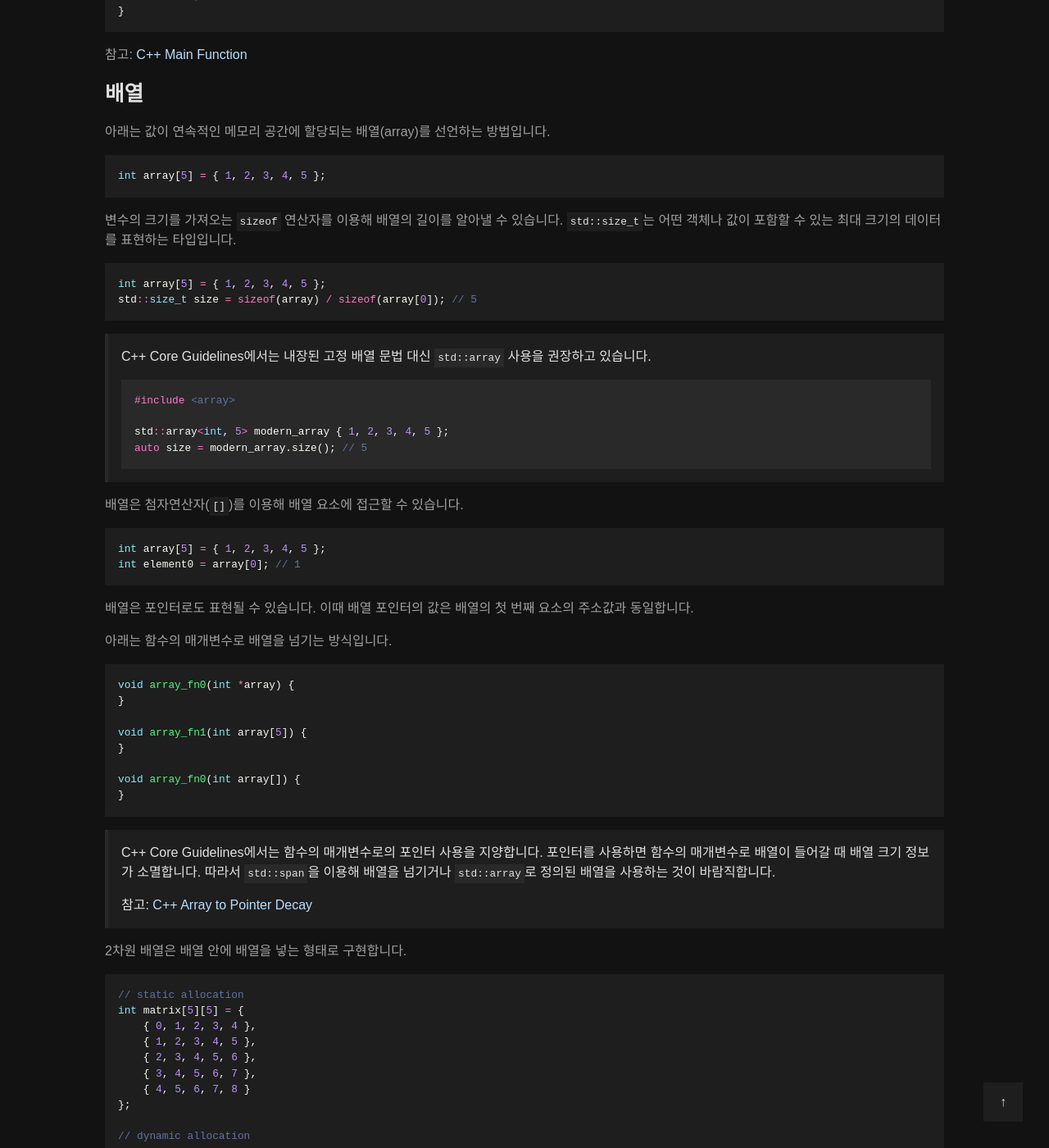
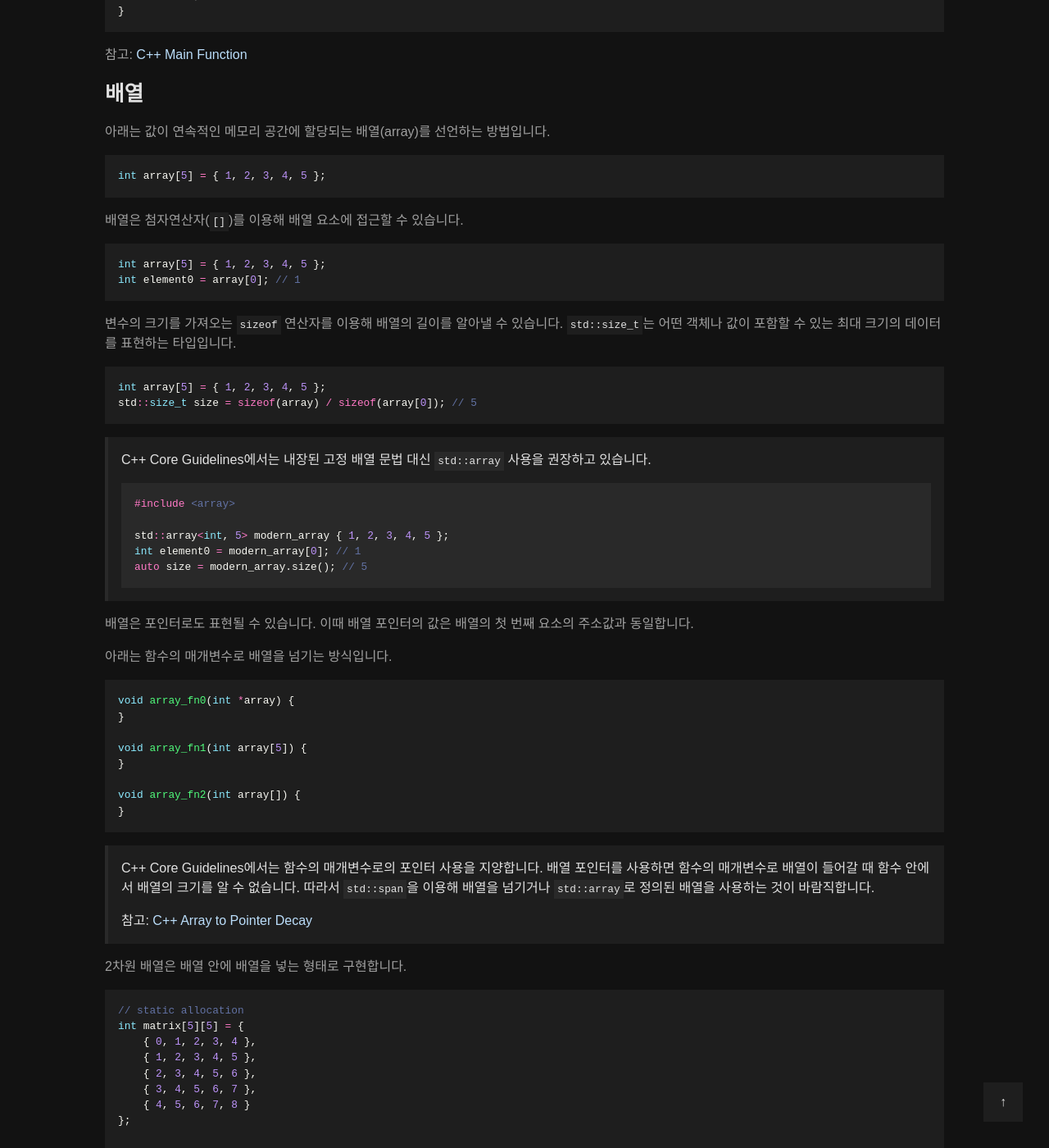
Before and after one commit to int-i/int-i.github.io, a Jekyll site: the page built from _posts/2020-03-07-cpp-review.md, in a window 1280 px wide and 1400 px high, scrolled down 3534 px. Shown: the whole window at 82% size. Built offline with Jekyll 4.4.1, drawn with Linux system fonts in a browser that asks for light colours; some web fonts are replaced; some of the changed text lies outside the part shown.

Commit message:
Fix typo

````diff
--- a/_posts/2020-03-07-cpp-review.md
+++ b/_posts/2020-03-07-cpp-review.md
@@ -6,7 +6,7 @@ category: cpp
 tags: [cpp, syntax, review]
 ---
 
-이 글은 작년 한 해 동안 배운 C++ 문법을 요약 정리한 문서입니다. C++만의 고유한 특징과 더 나은 코드를 작성하기 위해 같이 알아두면 좋은 내용 위주로 정리했습니다 `if`, `for`과 같이 타 언어에도 공통으로 존재하는 문법은 생략되었으니 기초적인 부분이 필요하시면 강의노트와 함께 복습하시기를 권장합니다.
+이 글은 작년 한 해 객체지향 프로그래밍 과목에서 동안 배운 C++ 문법을 요약 정리한 문서입니다. C++만의 고유한 특징과 더 나은 코드를 작성하기 위해 같이 알아두면 좋은 내용 위주로 정리했습니다. `if`, `for`과 같이 타 언어에도 공통으로 존재하는 문법은 생략되었으니 기초적인 부분이 필요하시면 강의노트와 함께 복습하시기를 권장합니다.
 
 ## 변수와 상수
 
@@ -177,6 +177,13 @@ int main(int argc, char *argv[]) {
 int array[5] = { 1, 2, 3, 4, 5 };
 ```
 
+배열은 첨자연산자(`[]`)를 이용해 배열 요소에 접근할 수 있습니다.
+
+```cpp
+int array[5] = { 1, 2, 3, 4, 5 };
+int element0 = array[0]; // 1
+```
+
 변수의 크기를 가져오는 `sizeof` 연산자를 이용해 배열의 길이를 알아낼 수 있습니다.  `std::size_t`는 어떤 객체나 값이 포함할 수 있는 최대 크기의 데이터를 표현하는 타입입니다.
 
 ```cpp
@@ -190,15 +197,9 @@ std::size_t size = sizeof(array) / sizeof(array[0]); // 5
 > #include <array>
 >
 > std::array<int, 5> modern_array { 1, 2, 3, 4, 5 };
+> int element0 = modern_array[0]; // 1
 > auto size = modern_array.size(); // 5
 > ```
-
-배열은 첨자연산자(`[]`)를 이용해 배열 요소에 접근할 수 있습니다.
-
-```cpp
-int array[5] = { 1, 2, 3, 4, 5 };
-int element0 = array[0]; // 1
-```
 
 배열은 포인터로도 표현될 수 있습니다. 이때 배열 포인터의 값은 배열의 첫 번째 요소의 주소값과 동일합니다.
 
@@ -211,11 +212,11 @@ void array_fn0(int *array) {
 void array_fn1(int array[5]) {
 }
 
-void array_fn0(int array[]) {
+void array_fn2(int array[]) {
 }
 ```
 
-> C++ Core Guidelines에서는 함수의 매개변수로의 포인터 사용을 지양합니다. 포인터를 사용하면 함수의 매개변수로 배열이 들어갈 때 배열 크기 정보가 소멸합니다. 따라서 `std::span`을 이용해 배열을 넘기거나 `std::array`로 정의된 배열을 사용하는 것이 바람직합니다.
+> C++ Core Guidelines에서는 함수의 매개변수로의 포인터 사용을 지양합니다. 배열 포인터를 사용하면 함수의 매개변수로 배열이 들어갈 때 함수 안에서 배열의 크기를 알 수 없습니다. 따라서 `std::span`을 이용해 배열을 넘기거나 `std::array`로 정의된 배열을 사용하는 것이 바람직합니다.
 >
 > 참고: [C++ Array to Pointer Decay](https://blog.seulgi.kim/2017/10/cpp-array-to-pointer-decay.html)
 
````
Also changed, not shown: other parts of _posts/2020-03-07-cpp-review.md (+3 -3 lines).
